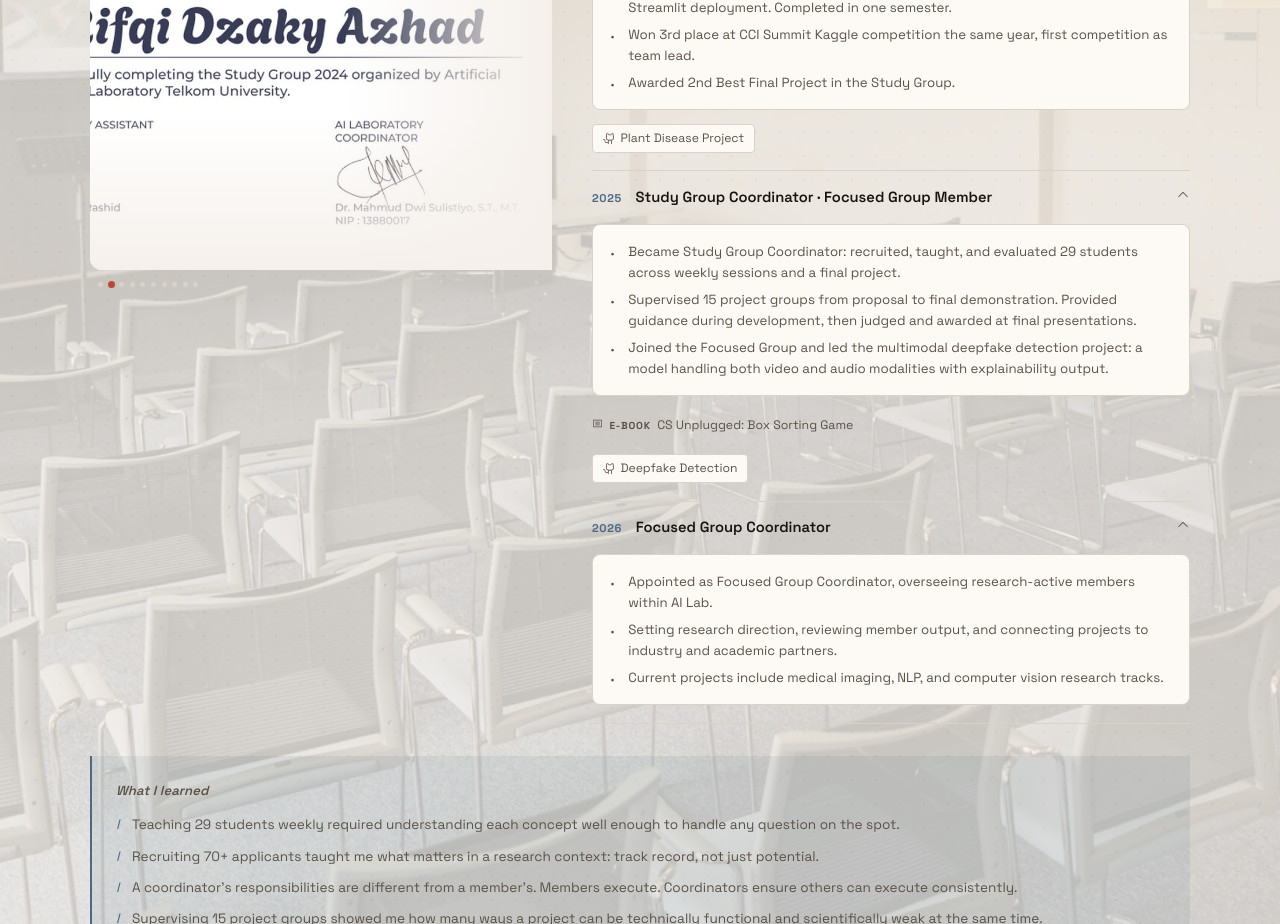
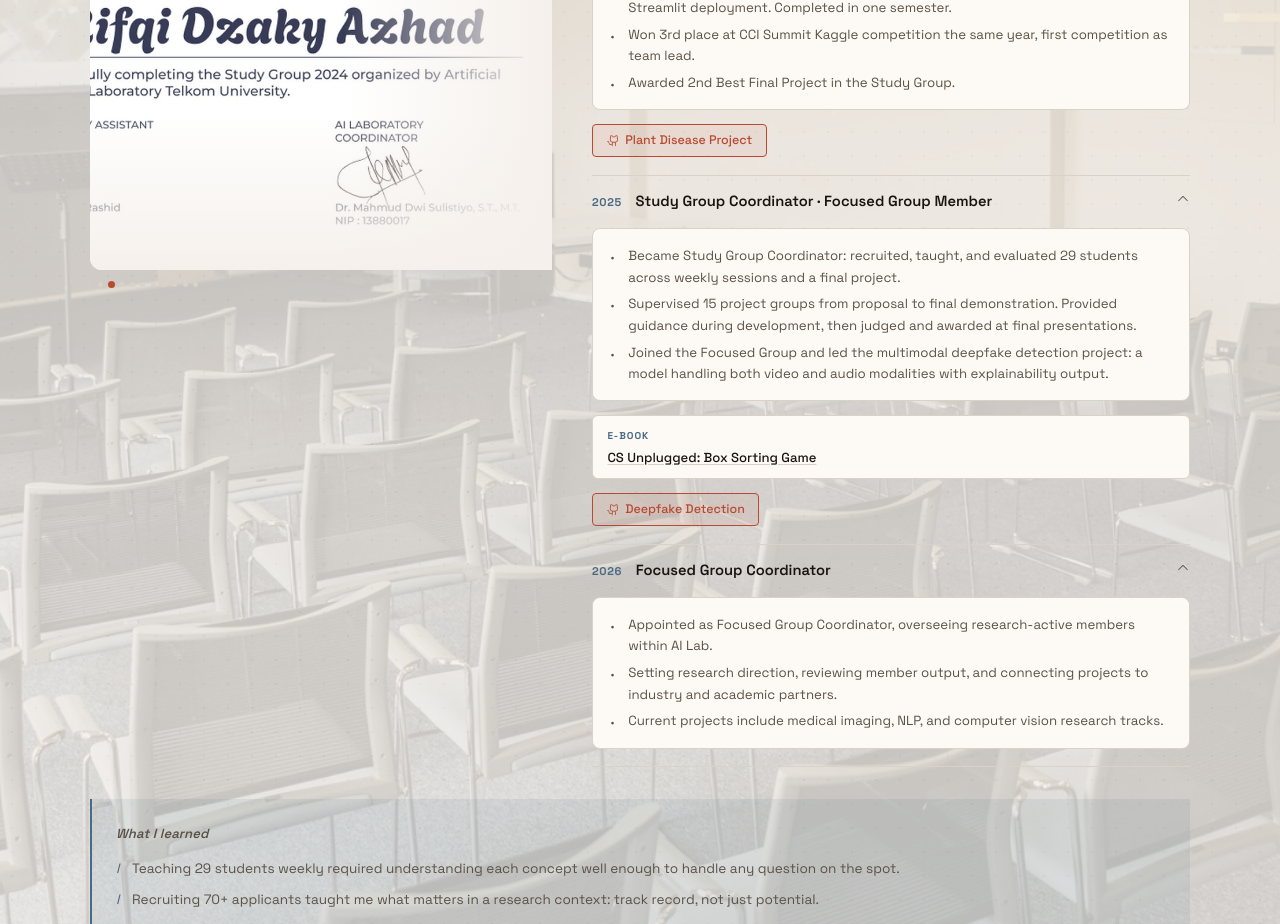
Before and after one commit to Liamours/portofolio-app, a Nuxt app: page / in a window 1280 px wide. Shown: the part 1680-2604 px from the top of the page. Built offline with nearby package versions, Linux system fonts and the light colour scheme.

Commit message:
Pub chips as proper cards with underlined titles, descriptive link labels, vermilion buttons

```diff
--- a/app/components/sections/JourneysSection.vue
+++ b/app/components/sections/JourneysSection.vue
@@ -86,7 +86,6 @@
                         class="pub-chip"
                         :class="[pub.link ? '' : 'no-link']"
                       >
-                        <Icon name="ph:article" size="11" />
                         <span class="pub-chip-type">{{ pub.type }}</span>
                         <span class="pub-chip-title">{{ pub.title }}</span>
                       </a>
@@ -376,29 +375,59 @@ const switchJourney = (i: number) => { activeIdx.value = i }
 .highlights li::before { content: '•'; position: absolute; left: 0; color: var(--text-muted); font-size: 0.7rem; top: 0.25rem; }
 
 /* ── Publications ── */
-.pub-row { display: flex; flex-direction: column; gap: 0.35rem; }
+.pub-row { display: flex; flex-direction: column; gap: 0.5rem; }
+
 .pub-chip {
-  display: flex; align-items: baseline; gap: 0.4rem;
-  font-size: 0.77rem; color: var(--text-muted);
-  text-decoration: none; padding: 0.3rem 0;
-  border-bottom: 1px dashed var(--border);
-  transition: color 0.2s;
+  display: flex;
+  flex-direction: column;
+  gap: 0.25rem;
+  padding: 0.7rem 0.9rem;
+  background: var(--surface);
+  border: 1px solid var(--border);
+  border-radius: 6px;
+  text-decoration: none;
+  transition: border-color 0.2s ease-out, background 0.2s ease-out;
+  cursor: pointer;
 }
-.pub-chip:last-child { border-bottom: none; }
-.pub-chip:not(.no-link):hover { color: var(--text); }
-.pub-chip-type { font-size: 0.63rem; font-weight: 700; text-transform: uppercase; letter-spacing: 0.08em; color: var(--text-muted); flex-shrink: 0; }
-.pub-chip-title { flex: 1; min-width: 0; }
+.pub-chip:not(.no-link):hover {
+  border-color: var(--accent-1);
+  background: var(--accent-1-sub);
+}
+.pub-chip.no-link { cursor: default; }
+
+.pub-chip-type {
+  font-size: 0.62rem;
+  font-weight: 700;
+  text-transform: uppercase;
+  letter-spacing: 0.1em;
+  color: var(--accent-info);
+}
+
+.pub-chip-title {
+  font-size: 0.82rem;
+  font-weight: 500;
+  color: var(--text);
+  line-height: 1.45;
+  text-decoration: underline;
+  text-decoration-color: var(--border);
+  text-underline-offset: 2px;
+}
+.pub-chip:not(.no-link):hover .pub-chip-title {
+  text-decoration-color: var(--accent-1);
+}
 
 /* ── Links ── */
-.m-links { display: flex; flex-wrap: wrap; gap: 0.4rem; }
+.m-links { display: flex; flex-wrap: wrap; gap: 0.5rem; }
 .m-link {
-  display: flex; align-items: center; gap: 0.3rem;
-  font-size: 0.76rem; padding: 0.22rem 0.6rem;
-  border: 1px solid var(--border); border-radius: 4px;
-  color: var(--text-muted); background: var(--surface);
-  transition: border-color 0.2s, color 0.2s;
+  display: flex; align-items: center; gap: 0.35rem;
+  font-size: 0.78rem; font-weight: 500;
+  padding: 0.35rem 0.85rem;
+  border: 1px solid var(--accent-1); border-radius: 4px;
+  color: var(--accent-1); background: var(--accent-1-sub);
+  transition: background 0.18s ease-out, color 0.18s ease-out, transform 0.15s ease-out;
+  white-space: nowrap;
 }
-.m-link:hover { border-color: var(--accent-1); color: var(--accent-1); }
+.m-link:hover { background: var(--accent-1); color: #fff; transform: translateY(-1px); }
 
 /* ── Reflection ── */
 .reflection-block {
--- a/public/data/journey-wbbs.json
+++ b/public/data/journey-wbbs.json
@@ -48,9 +48,9 @@
         "/images/1-From Segmentation to Biomarker Quantification A Deep Learning Framework for Metastases Detection in Bone Scans.jpg"
       ],
       "links": [
-        { "label": "GitHub", "icon": "ph:github-logo", "url": "https://github.com/Liamours/wbbs-nnunetv2" },
-        { "label": "Dataset", "icon": "ph:database", "url": "https://zenodo.org/records/20342310" },
-        { "label": "Preprint", "icon": "ph:file-text", "url": "https://ssrn.com/abstract=5187453" }
+        { "label": "Source Code (wbbs-nnunetv2)", "icon": "ph:github-logo", "url": "https://github.com/Liamours/wbbs-nnunetv2" },
+        { "label": "Segmentation Masks Dataset (Zenodo, 3,593 images)", "icon": "ph:database", "url": "https://zenodo.org/records/20342310" },
+        { "label": "Preprint (SSRN)", "icon": "ph:file-text", "url": "https://ssrn.com/abstract=5187453" }
       ],
       "publications": [
         {
```
